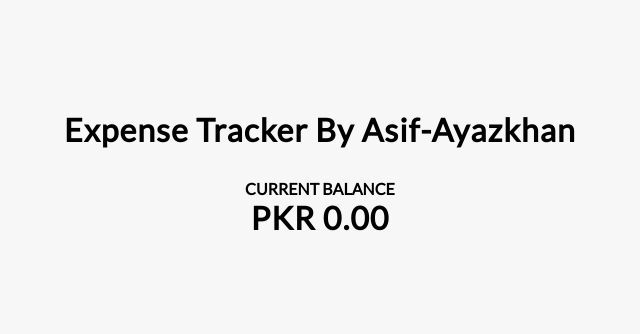
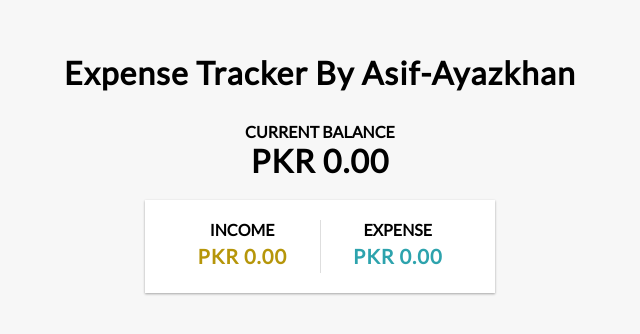
Before and after one commit to Asifkkhan/expense_react_app, a React (Create React App) app: page / in a window 1280 px wide. Shown: the part 212-546 px from the top of the page, without its empty margins (320-960 px from the left). Built offline with nearby package versions, Linux system fonts and the light colour scheme.

Commit message:
balance updated

```diff
--- a/src/App.js
+++ b/src/App.js
@@ -3,12 +3,14 @@
 
 import { Header } from'./components/Header'
 import { Balance } from './components/Balance'
+import { AccountSummary } from './components/AccountSummary'
 function App() {
   return (
     <div>
       <Header />
       <div className="container">
         <Balance />
+        <AccountSummary />
       </div>
     </div>
   );
--- a/src/components/AccountSummary.js
+++ b/src/components/AccountSummary.js
@@ -0,0 +1,29 @@
+import React from 'react';
+export const AccountSummary = () => {
+    return(
+       <div className="inc-exp-container">
+
+         <div>
+             <h4> Income</h4>
+             <p className="money plus">PKR 0.00 </p>
+         </div>
+         <div>
+             <h4> Expense </h4>
+             <p className="money minus">PKR 0.00 </p>
+         </div>
+
+
+        </div>
+
+
+
+
+
+
+
+
+    )
+
+
+
+}
```
